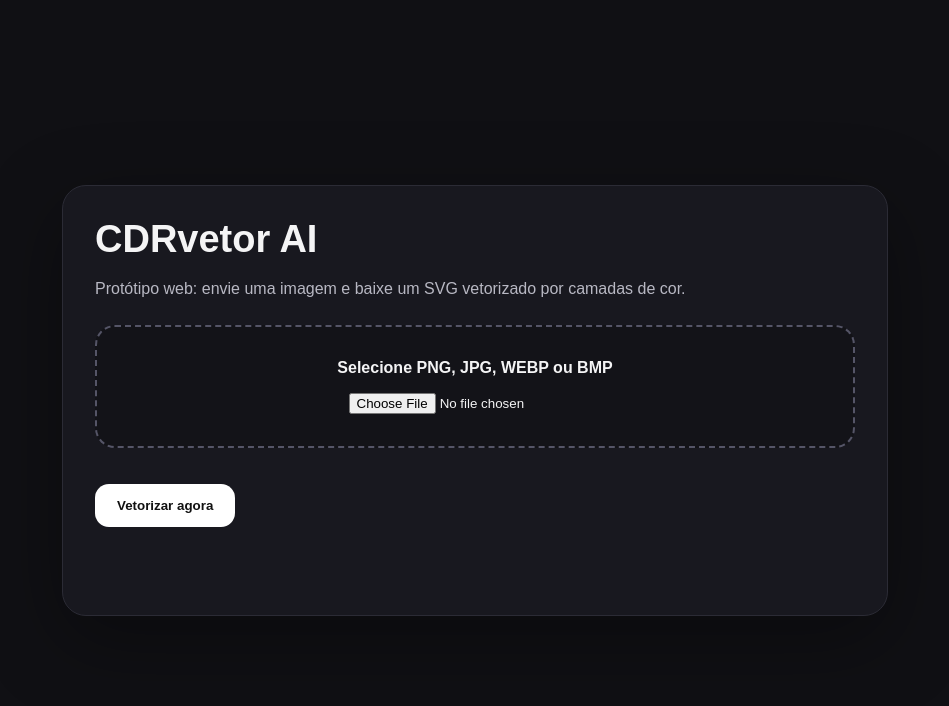
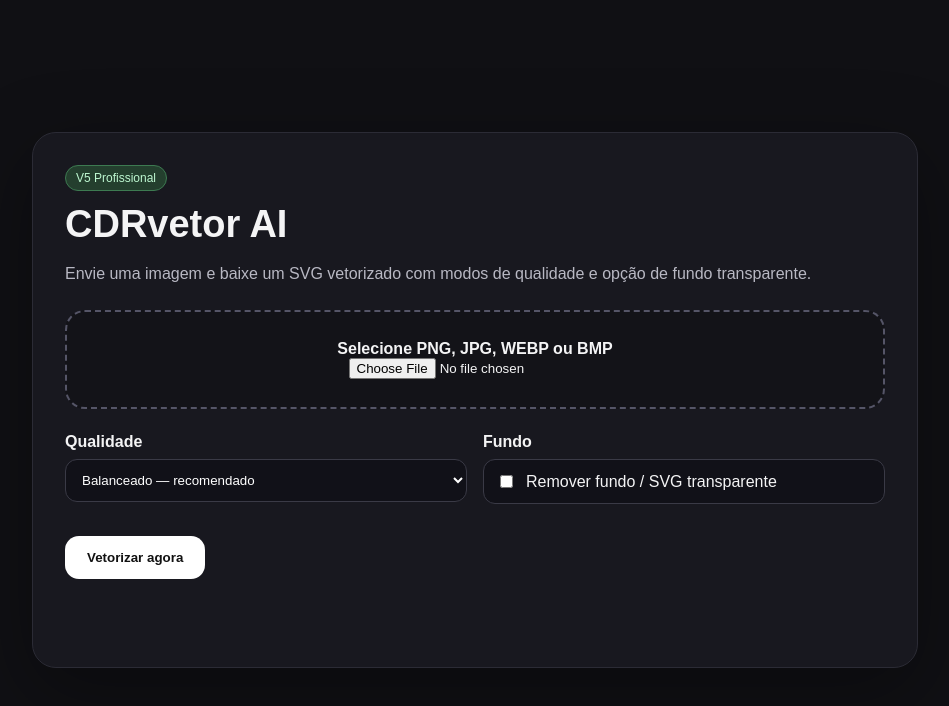
Before and after one commit to rmrengaw-stack/cdrvetor-ai, a plain HTML site: page CDRvetor_AI_MVP/static/index.html in a window 1280 px wide. Shown: the whole page, without its empty margins (165-1114 px from the left). Drawn offline with Linux system fonts and the light colour scheme.

Commit message:
Update index.html

```diff
--- a/CDRvetor_AI_MVP/static/index.html
+++ b/CDRvetor_AI_MVP/static/index.html
@@ -15,7 +15,7 @@
       place-items: center;
     }
     .card {
-      width: min(760px, 92vw);
+      width: min(820px, 92vw);
       background: #18181f;
       border: 1px solid #2b2b35;
       border-radius: 24px;
@@ -33,13 +33,38 @@
     .drop {
       border: 2px dashed #555567;
       border-radius: 20px;
-      padding: 32px;
+      padding: 28px;
       text-align: center;
       margin: 24px 0;
       background: #131318;
     }
-    input {
-      margin-top: 16px;
+    .controls {
+      display: grid;
+      grid-template-columns: 1fr 1fr;
+      gap: 16px;
+      margin: 20px 0;
+    }
+    label {
+      display: block;
+      font-weight: 700;
+      margin-bottom: 8px;
+    }
+    select {
+      width: 100%;
+      border: 1px solid #3a3a46;
+      background: #111118;
+      color: white;
+      border-radius: 12px;
+      padding: 12px;
+    }
+    .check {
+      display: flex;
+      gap: 10px;
+      align-items: center;
+      background: #111118;
+      border: 1px solid #3a3a46;
+      border-radius: 12px;
+      padding: 12px;
     }
     button, a.button {
       display: inline-block;
@@ -64,7 +89,7 @@
     }
     iframe {
       width: 100%;
-      height: 360px;
+      height: 420px;
       background: white;
       border: 0;
       border-radius: 18px;
@@ -73,16 +98,46 @@
       min-height: 24px;
       color: #d7d7df;
     }
+    .badge {
+      display: inline-block;
+      background: #243f2e;
+      color: #bdf7d0;
+      border: 1px solid #3d7a51;
+      border-radius: 999px;
+      padding: 5px 10px;
+      font-size: 12px;
+      margin-bottom: 12px;
+    }
   </style>
 </head>
 <body>
   <main class="card">
+    <span class="badge">V5 Profissional</span>
     <h1>CDRvetor AI</h1>
-    <p>Protótipo web: envie uma imagem e baixe um SVG vetorizado por camadas de cor.</p>
+    <p>Envie uma imagem e baixe um SVG vetorizado com modos de qualidade e opção de fundo transparente.</p>
 
     <div class="drop">
       <strong>Selecione PNG, JPG, WEBP ou BMP</strong><br>
       <input id="file" type="file" accept="image/png,image/jpeg,image/webp,image/bmp" />
+    </div>
+
+    <div class="controls">
+      <div>
+        <label for="quality">Qualidade</label>
+        <select id="quality">
+          <option value="economico">Econômico — SVG mais leve</option>
+          <option value="balanceado" selected>Balanceado — recomendado</option>
+          <option value="ultra">Ultra — mais detalhes</option>
+        </select>
+      </div>
+
+      <div>
+        <label>Fundo</label>
+        <div class="check">
+          <input id="transparent" type="checkbox" />
+          <span>Remover fundo / SVG transparente</span>
+        </div>
+      </div>
     </div>
 
     <button id="btn">Vetorizar agora</button>
@@ -102,6 +157,8 @@
     const preview = document.getElementById("preview");
     const frame = document.getElementById("frame");
     const download = document.getElementById("download");
+    const quality = document.getElementById("quality");
+    const transparent = document.getElementById("transparent");
 
     btn.addEventListener("click", async () => {
       const file = fileInput.files[0];
@@ -116,6 +173,8 @@
 
       const formData = new FormData();
       formData.append("file", file);
+      formData.append("quality", quality.value);
+      formData.append("transparent", transparent.checked ? "true" : "false");
 
       try {
         const response = await fetch("/vectorize", {
```
